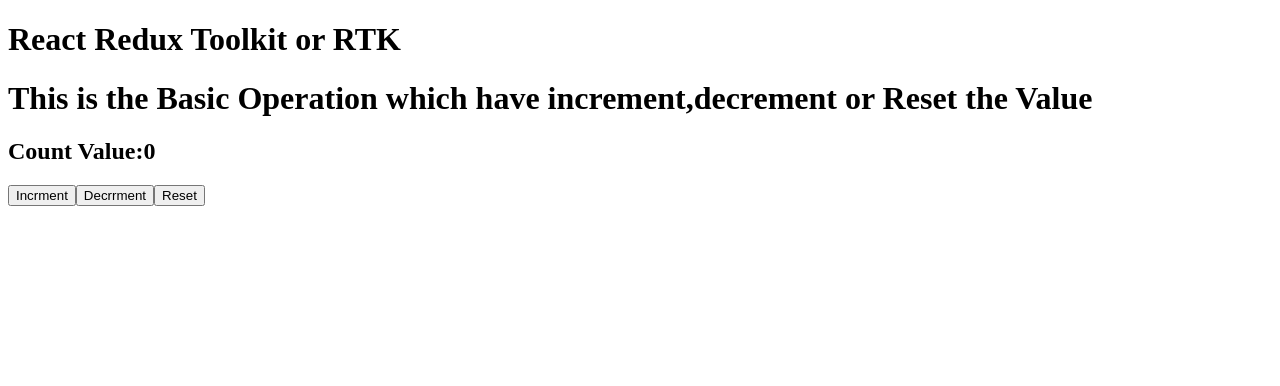
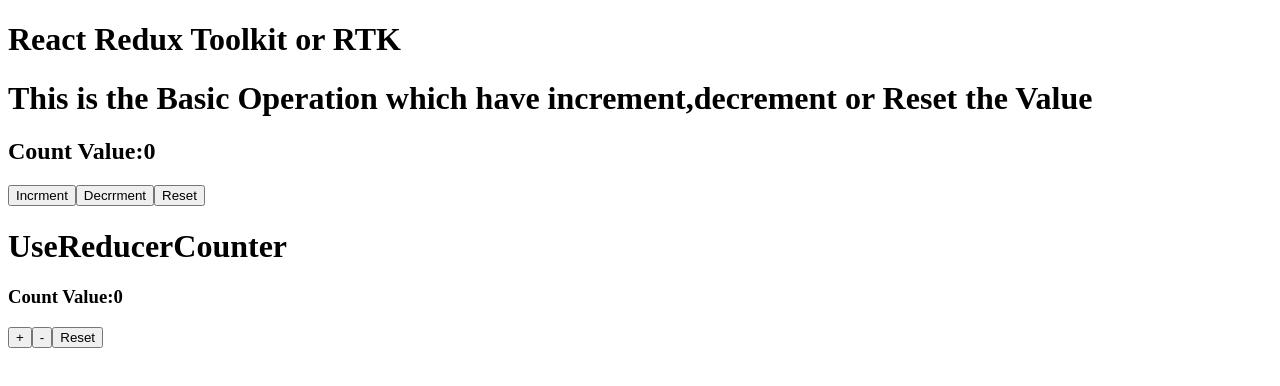
Before and after one commit to Sonu445kum/Redux-Toolkit-RTK-, a React (Vite) app: page / in a window 1280 px wide. Shown: the top 386 px of the page. Built offline with nearby package versions, Linux system fonts and the light colour scheme.

Commit message:
perform Counter operations with UseReducers

```diff
--- a/src/App.jsx
+++ b/src/App.jsx
@@ -1,5 +1,6 @@
 
 import CounterApp from './Components/CounterApp'
+import UseReducerCounter from './UseReducers/UseReducerCounter'
 
 function App() {
 
@@ -8,6 +9,8 @@
     <>
       <h1>React Redux Toolkit or RTK</h1>
       <CounterApp/>
+      {/* UseReducers Hooks */}
+      <UseReducerCounter/>
     </>
   )
 }
--- /dev/null
+++ b/src/UseReducers/UseReducerCounter.jsx
@@ -0,0 +1,47 @@
+import React, { useReducer } from 'react'
+
+// create the initialState
+const initialState = {
+    count: 0,
+}
+//create the reducers functions for define the types of Operations
+function reducer(state, action) {
+    switch (action.type) {
+        case "increment":
+            return {
+                count: state.count + 1
+            }
+        case "decrement":
+            return {
+                count: state.count - 1
+            }
+        case "reset":
+            return {
+                count: 0
+            }
+        default:
+            return {
+                state
+            }
+
+    }
+}
+
+export default function UseReducerCounter() {
+    // create here useReducers Hooks
+    const [state, dispatch] = useReducer(reducer, initialState);
+
+    return (
+        <div>
+            <h1>UseReducerCounter</h1>
+            {/* Display the count Value */}
+            <h3>Count Value:{state.count}</h3>
+            {/*  Increment Button */}
+            <button onClick={()=>dispatch({type:"increment"})}>+</button>
+            {/* Decrement Button */}
+            <button onClick={()=>dispatch({type:"decrement"})}>-</button>
+            {/* Reset Button */}
+            <button onClick={()=>dispatch({type:"reset"})}>Reset</button>
+        </div>
+    )
+}
```
